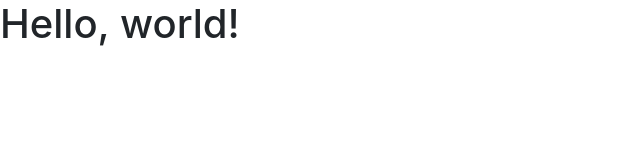
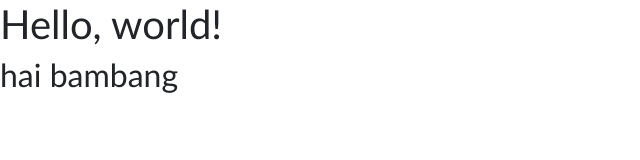
Before and after one commit to farhanmb02/Tubes2_ITW_203040128, a plain HTML site: page index.html in a window 1280 px wide. Shown: the whole page, without its empty margins (0-640 px from the left). Drawn offline with nearby package versions, Linux system fonts and the light colour scheme.

Commit message:
mengubah dan menambahkan css

```diff
--- /dev/null
+++ b/css/style.css
@@ -0,0 +1,3 @@
+body{
+    font-family: 'Gill Sans', 'Gill Sans MT', Calibri, 'Trebuchet MS', sans-serif;
+}
--- a/index.html
+++ b/index.html
@@ -7,7 +7,7 @@
 
     <!-- Bootstrap CSS -->
     <link rel="stylesheet" href="https://cdn.jsdelivr.net/npm/bootstrap@4.5.3/dist/css/bootstrap.min.css" integrity="sha384-TX8t27EcRE3e/ihU7zmQxVncDAy5uIKz4rEkgIXeMed4M0jlfIDPvg6uqKI2xXr2" crossorigin="anonymous">
-
+<link rel="stylesheet" href="css/style.css">
     <title>tubes 2</title>
 
   </head>
@@ -18,7 +18,9 @@
   <body>
     <h1>Hello, world!</h1>
 
+<h2>hai bambang
 
+</h2>
 
 
 
```
